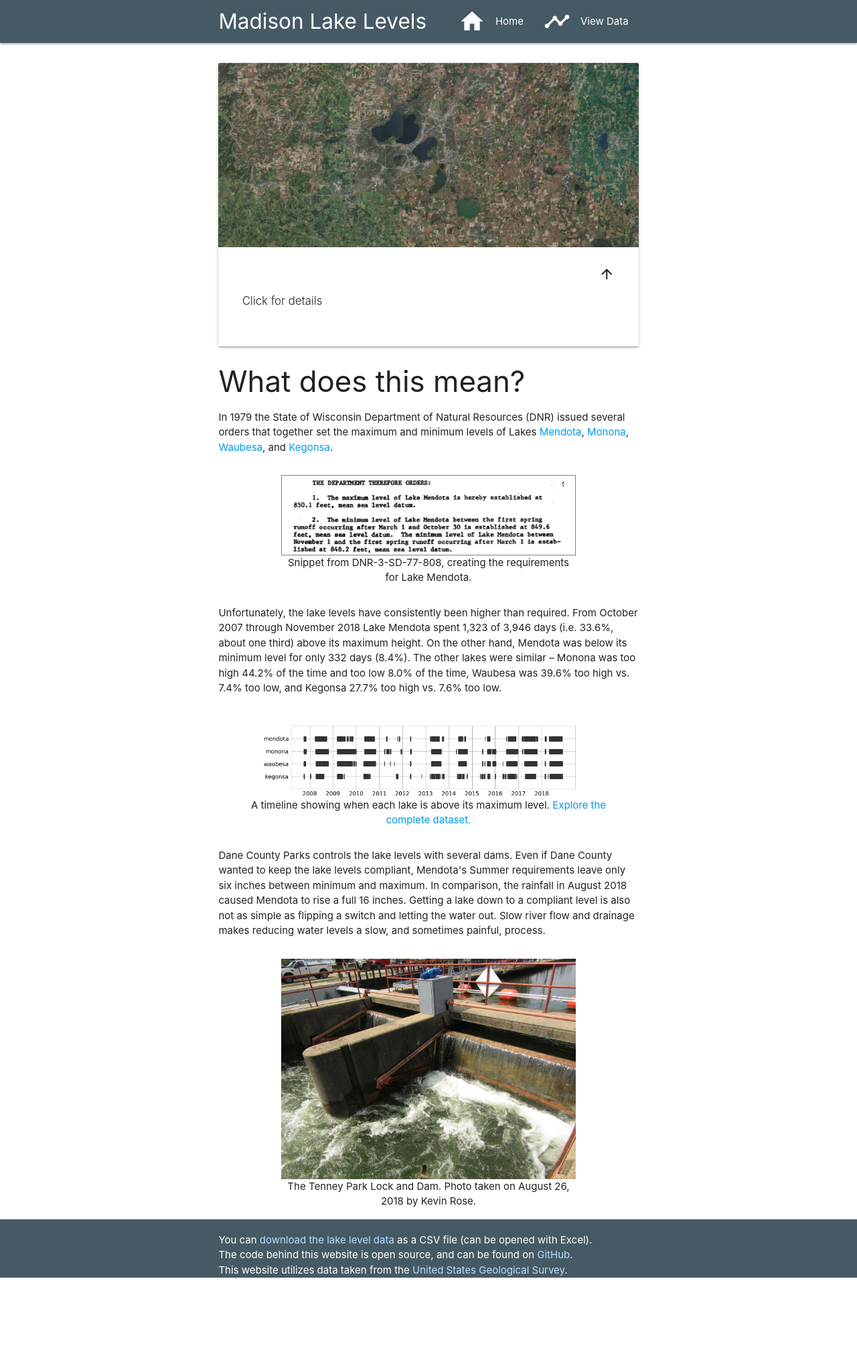
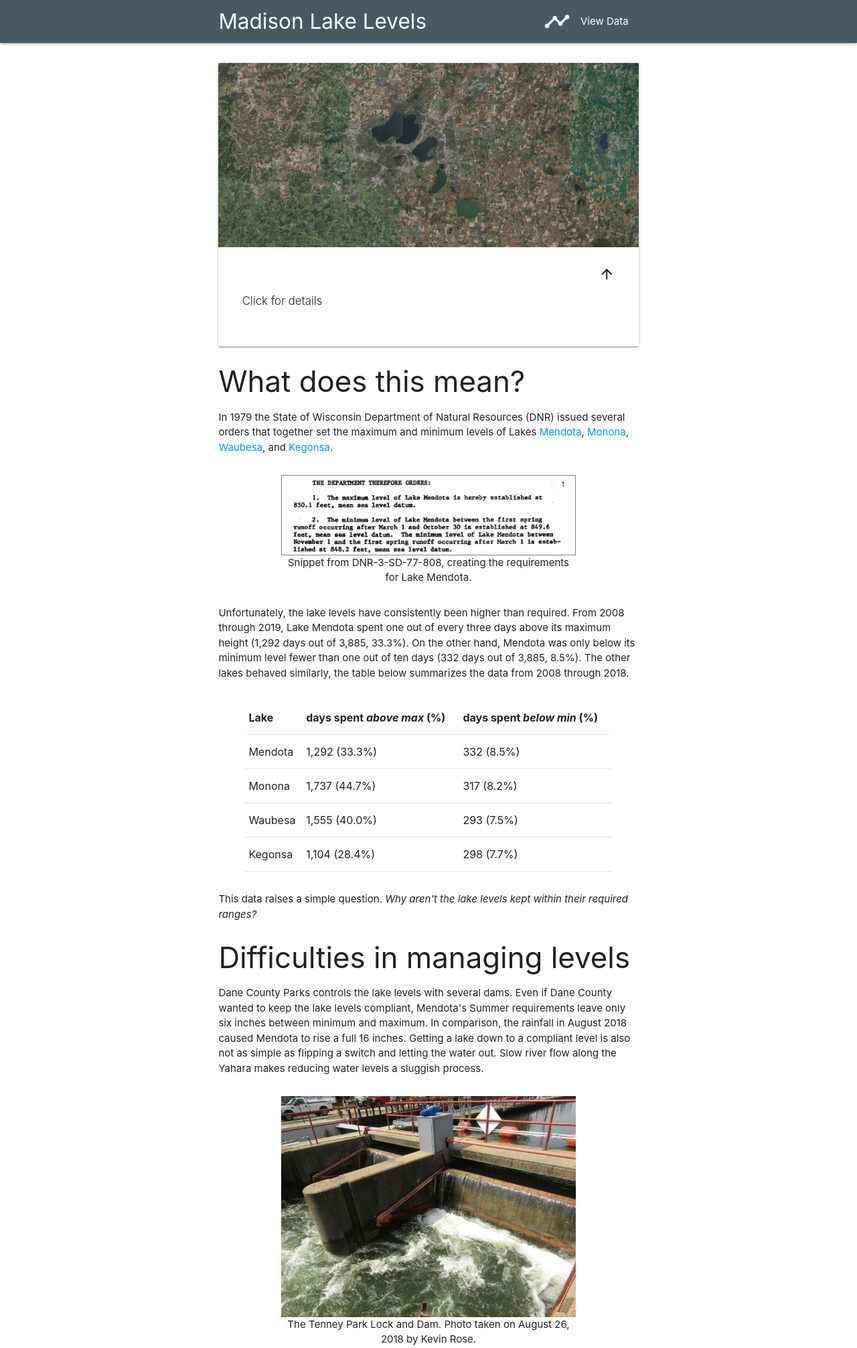
Before and after one commit to kbrose/yahara-info, a Flask app: template templates/main.html in a window 1280 px wide. Shown: the top 2012 px of the page at 67% size. Before the commit the page ends 1907 px from the top, so only its background shows below. Run offline with Flask 2, Linux system fonts and the light colour scheme; the template is opened without the code that fills it, so the values that code supplies are empty; parts of the project's set-up code (start-up, migrations or seed data) failed here and were passed over.

Commit message:
big text update

```diff
--- a/templates/base.html
+++ b/templates/base.html
@@ -18,7 +18,6 @@
                 <div class="container">
                     <a href="/" class="brand-logo left">Madison Lake Levels</a>
                     <ul class="right">
-                        <li><a href="/"><i class="material-icons left" style="font-size: 40px;">home</i>Home</a></li>
                         <li><a href="/plot"><i class="material-icons left" style="font-size: 40px;">timeline</i>View Data</a></li>
                     </ul>
                 </div>
@@ -39,6 +38,8 @@
             The code behind this website is open source, and can be found on <a href="https://www.github.com/kbrose/madison-lake-levels/" class="blue-text text-lighten-4">GitHub</a>.
             <br>
             This website utilizes data taken from the <a href="https://waterservices.usgs.gov" class="blue-text text-lighten-4">United States Geological Survey</a>.
+            <br>
+            Return to the <a href="/" class="blue-text text-lighten-4">home page</a>.
         </div>
     </div>
 </footer>
--- a/templates/main.html
+++ b/templates/main.html
@@ -27,7 +27,6 @@
                     <div class="col s1 card-title"><i class="material-icons right">arrow_downward</i></div>
                 </div>
             </span>
-            <!-- <hr> -->
             <table class="">
                 <thead style="font-size: 120%;">
                     <tr>
@@ -71,18 +70,70 @@
         <figcaption>Snippet from DNR-3-SD-77-808, creating the requirements for Lake Mendota.</figcaption>
     </figure>
     <p>
-        Unfortunately, the lake levels have consistently been higher than required. From October 2007 through November 2018 Lake Mendota spent 1,323 of 3,946 days (i.e. 33.6%, about one third) above its maximum height. On the other hand, Mendota was below its minimum level for only 332 days (8.4%). The other lakes were similar – Monona was too high 44.2% of the time and too low 8.0% of the time, Waubesa was 39.6% too high vs. 7.4% too low, and Kegonsa 27.7% too high vs. 7.6% too low.
+        Unfortunately, the lake levels have consistently been higher than required. From 2008 through 2019, Lake Mendota spent one out of every three days above its maximum height (1,292 days out of 3,885, 33.3%). On the other hand, Mendota was only below its minimum level fewer than one out of ten days (332 days out of 3,885, 8.5%). The other lakes behaved similarly, the table below summarizes the data from 2008 through 2018.
     </p>
     <figure class="center section">
-        <img src="/static/imgs/timeline.png" alt="A timeline of when the lakes are above their maximums." class="responsive-img">
-        <figcaption>A timeline showing when each lake is above its maximum level. <a href="/plot" class="section">Explore the complete dataset.</a></figcaption>
+        <table>
+            <tr>
+                <th>Lake</th>
+                <th>days spent <i>above max</i> (%)</th>
+                <th>days spent <i>below min</i> (%)</th>
+            </tr>
+            <tr>
+                <td>Mendota</td><td>1,292 (33.3%)</td><td>332 (8.5%)</td>
+            </tr>
+            <tr>
+                <td>Monona</td><td>1,737 (44.7%)</td><td>317 (8.2%)</td>
+            </tr>
+            <tr>
+                <td>Waubesa</td><td>1,555 (40.0%)</td><td>293 (7.5%)</td>
+            </tr>
+            <tr>
+                <td>Kegonsa</td><td>1,104 (28.4%)</td><td>298 (7.7%)</td>
+            </tr>
+        </table>
     </figure>
+    This data raises a simple question. <i>Why aren't the lake levels kept within their required ranges?</i>
+    <h3>Difficulties in managing levels</h3>
     <p>
-        Dane County Parks controls the lake levels with several dams. Even if Dane County wanted to keep the lake levels compliant, Mendota's Summer requirements leave only six inches between minimum and maximum. In comparison, the rainfall in August 2018 caused Mendota to rise a full 16 inches. Getting a lake down to a compliant level is also not as simple as flipping a switch and letting the water out. Slow river flow and drainage makes reducing water levels a slow, and sometimes painful, process.
+        Dane County Parks controls the lake levels with several dams. Even if Dane County wanted to keep the lake levels compliant, Mendota's Summer requirements leave only six inches between minimum and maximum. In comparison, the rainfall in August 2018 caused Mendota to rise a full 16 inches. Getting a lake down to a compliant level is also not as simple as flipping a switch and letting the water out. Slow river flow along the Yahara makes reducing water levels a sluggish process.
     </p>
     <figure class="container center section">
         <img src="/static/imgs/dam.jpg" alt="A picture of Tenney Park Lock and Dam." class="responsive-img">
         <figcaption>The Tenney Park Lock and Dam. Photo taken on August 26, 2018 by Kevin Rose.</figcaption>
     </figure>
+    <p>
+        The low flow comes in part because of the relative flatness of the Yahara river. According to the "Dane County Lake Level Management Guide for the Yahara Chain of Lakes", the Yahara's height drops less than one inch for every 1,000 feet of length between Kegonsa and the Babcock dam near Waubesa. Heavy vegetation growth made worse by farm run-off along with shallow and narrow chokepoints also contribute to the reduced flow.
+    </p>
+    <figure class="center section">
+        <img src="/static/imgs/timeline.png" alt="A timeline of when the lakes are above their maximums." class="responsive-img">
+        <figcaption>
+            A timeline showing when each lake is above its maximum level. <a href="/plot" class="section">Explore the complete dataset.</a>
+        </figcaption>
+    </figure>
+    <h3>So what can be done?</h3>
+    <p>
+        In an <a href="https://madison.com/wsj/news/local/govt-and-politics/impatience-surfaces-over-slow-search-for-ways-to-prevent-the/article_f1db97e4-4163-5c54-bc49-e31d0a8751eb.html">interview</a> with the Wisconsin State Journal, Ken Potter, a UW Madison professor of Civil and Environmental Engineering named several steps that could be taken to mitigate flooding. In addition to lowering Lake Mendota, Potter recommended quickening the Yahara through various means, including enhanced aquatic plant harvesting efforts, and better runoff management from farmers. Potter also suggested increasing the amount of protection for the natural wetlands that "prevent floods by acting as natural sponges".
+    </p>
+    <p>
+        The Dane County Board's Lake Levels Task Force issued a <a href="https://lwrd.countyofdane.com/documents/pdf/Yahara-Flooding-Technical-Report-Final.pdf">Technical Work Group Report</a> in Feburary 2019 that proposed additional solutions of dredging and pumping, while acknowledging their significant monetary costs and potential ecological and archeological impacts.
+    </p>
+    <p>
+        Do some of these solutions sound reasonable to you? Click below to find contact information for your government officials and tell them what you think.
+        <ul class="browser-default">
+            <li>
+                <a href="https://lwrd.countyofdane.com/contact-us" class="collection-item">Dane County Land and Water Resources Department</a>
+            </li>
+            <li>
+                <a href="https://www.cityofmadison.com/mayor/contact" class="collection-item">Madison Mayor's Office</a>
+            </li>
+            <li>
+                <a href="http://maps.legis.wisconsin.gov/#" class="collection-item">Wisconsin state representatives</a>
+            </li>
+        </ul>
+    </p>
+    <p>
+        If you are looking for a more personal solution, you could also consider creating a rain garden, using a barrel to collect rain water, and using water-permeable surfaces for patios and driveways.
+    </p>
 </div>
 {% endblock %}
--- a/templates/plot.html
+++ b/templates/plot.html
@@ -1,4 +1,5 @@
 {% extends "base.html" %}
 {% block content %}
 {{ plot_div|safe }}
+You may also be interested in exploring the data found at <a href="http://www.infosyahara.org">http://www.infosyahara.org</a>.
 {% endblock %}
```
